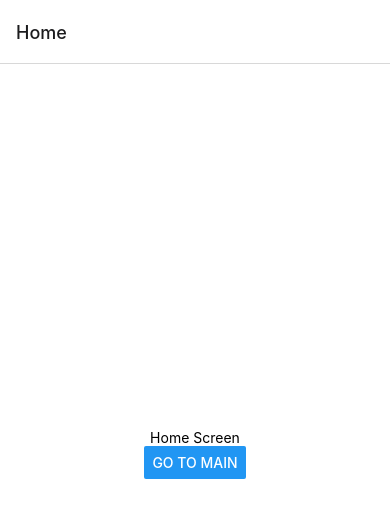
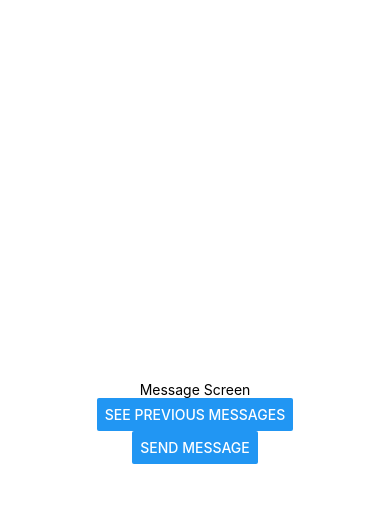
Before and after one commit to sometimes-app/frontend, a React Native app: screen /Message in a window 390 px wide. Shown: the top 518 px of the page. Built offline with nearby package versions, Linux system fonts and the light colour scheme.

Commit message:
add screens

```diff
--- a/App.js
+++ b/App.js
@@ -1,52 +1,29 @@
-import { StatusBar } from 'expo-status-bar';
-import { StyleSheet, Text, View, Button } from 'react-native';
-import { NavigationContainer } from '@react-navigation/native';
-import { createNativeStackNavigator } from '@react-navigation/native-stack';
-
-const HomeScreen = ( {navigation} ) => {
-  return (
-    <View style={styles.container}>
-      <Text>Home Screen</Text>
-      <Button
-        title="Go to Main"
-        onPress={() => navigation.navigate('Main')}
-      />
-      <StatusBar style="auto" />
-    </View>
-  )
-}
-
-const MainScreen = () => {
-  return (
-    <View style={styles.container}>
-      <Text>Main Screen</Text>
-      <Button
-        title="Get Motivated"
-        onPress={() => {}}
-      />
-      <StatusBar style="auto" />
-    </View>
-  )
-}
+import { NavigationContainer } from '@react-navigation/native'
+import { createNativeStackNavigator } from '@react-navigation/native-stack'
+import MainScreen from './MainScreen'
+import LoginScreen from './LoginScreen'
+import CreatePScreen from './CreatePScreen'
+import CreateMScreen from './CreateMScreen'
+import FriendsScreen from './FriendsScreen'
+import MessageScreen from './MessageScreen'
+import ProfileScreen from './ProfileScreen'
 
 const Stack = createNativeStackNavigator();
 
 export default function App() {
   return (
     <NavigationContainer>
-      <Stack.Navigator initialRouteName='Home'>
-        <Stack.Screen name='Home' component={HomeScreen} />
+      <Stack.Navigator initialRouteName='Login' screenOptions={{
+        headerShown: false
+      }}>
+        <Stack.Screen name='Login' component={LoginScreen} />
+        <Stack.Screen name='CreateP' component={CreatePScreen} />
         <Stack.Screen name='Main' component={MainScreen} />
+        <Stack.Screen name='Message' component={MessageScreen} />
+        <Stack.Screen name='Friends' component={FriendsScreen} />
+        <Stack.Screen name='CreateM' component={CreateMScreen} />
+        <Stack.Screen name='Profile' component={ProfileScreen} />
       </Stack.Navigator>
     </NavigationContainer>
   );
 }
-
-const styles = StyleSheet.create({
-  container: {
-    flex: 1,
-    backgroundColor: '#fff',
-    alignItems: 'center',
-    justifyContent: 'center',
-  },
-});
--- /dev/null
+++ b/CreateMScreen.js
@@ -0,0 +1,26 @@
+import { StatusBar } from 'expo-status-bar';
+import { StyleSheet, Text, View, Button } from 'react-native';
+
+const CreateMScreen = () => {
+    return (
+      <View style={styles.container}>
+        <Text>Create Message Screen</Text>
+        <Button
+          title="Get Motivated"
+          onPress={() => {}}
+        />
+        <StatusBar style="auto" />
+      </View>
+    )
+  }
+
+  const styles = StyleSheet.create({
+    container: {
+      flex: 1,
+      backgroundColor: '#fff',
+      alignItems: 'center',
+      justifyContent: 'center',
+    },
+  });
+
+  export default CreateMScreen
--- /dev/null
+++ b/CreatePScreen.js
@@ -0,0 +1,26 @@
+import { StatusBar } from 'expo-status-bar';
+import { StyleSheet, Text, View, Button } from 'react-native';
+
+const CreatePScreen = ( {navigation} ) => {
+    return (
+      <View style={styles.container}>
+        <Text>Create Profile Screen</Text>
+        <Button
+          title="Back"
+          onPress={() => {navigation.navigate('Login')}}
+        />
+        <StatusBar style="auto" />
+      </View>
+    )
+  }
+
+  const styles = StyleSheet.create({
+    container: {
+      flex: 1,
+      backgroundColor: '#fff',
+      alignItems: 'center',
+      justifyContent: 'center',
+    },
+  });
+
+  export default CreatePScreen
--- /dev/null
+++ b/FriendsScreen.js
@@ -0,0 +1,26 @@
+import { StatusBar } from 'expo-status-bar';
+import { StyleSheet, Text, View, Button } from 'react-native';
+
+const FriendsScreen = () => {
+    return (
+      <View style={styles.container}>
+        <Text>Friend Screen</Text>
+        <Button
+          title="Get Motivated"
+          onPress={() => {}}
+        />
+        <StatusBar style="auto" />
+      </View>
+    )
+  }
+
+  const styles = StyleSheet.create({
+    container: {
+      flex: 1,
+      backgroundColor: '#fff',
+      alignItems: 'center',
+      justifyContent: 'center',
+    },
+  });
+
+  export default FriendsScreen
--- /dev/null
+++ b/LoginScreen.js
@@ -0,0 +1,30 @@
+import { StatusBar } from 'expo-status-bar';
+import { StyleSheet, Text, View, Button } from 'react-native';
+
+const LoginScreen = ( {navigation} ) => {
+    return (
+      <View style={styles.container}>
+        <Text>Login Screen</Text>
+        <Button
+          title="Create Profile"
+          onPress={() => {navigation.navigate('CreateP')}}
+        />
+        <Button
+          title="Login"
+          onPress={() => {navigation.navigate('Main')}}
+        />
+        <StatusBar style="auto" />
+      </View>
+    )
+  }
+
+  const styles = StyleSheet.create({
+    container: {
+      flex: 1,
+      backgroundColor: '#fff',
+      alignItems: 'center',
+      justifyContent: 'center',
+    },
+  });
+
+  export default LoginScreen
--- /dev/null
+++ b/MainScreen.js
@@ -0,0 +1,26 @@
+import { StatusBar } from 'expo-status-bar';
+import { StyleSheet, Text, View, Button } from 'react-native';
+
+const MainScreen = ( {navigation} ) => {
+    return (
+      <View style={styles.container}>
+        <Text>Main Screen</Text>
+        <Button
+          title="Get Motivated"
+          onPress={() => {navigation.navigate('Message')}}
+        />
+        <StatusBar style="auto" />
+      </View>
+    )
+  }
+
+  const styles = StyleSheet.create({
+    container: {
+      flex: 1,
+      backgroundColor: '#fff',
+      alignItems: 'center',
+      justifyContent: 'center',
+    },
+  });
+
+  export default MainScreen
--- /dev/null
+++ b/MessageScreen.js
@@ -0,0 +1,30 @@
+import { StatusBar } from 'expo-status-bar';
+import { StyleSheet, Text, View, Button } from 'react-native';
+
+const MessageScreen = ( {navigation} ) => {
+    return (
+      <View style={styles.container}>
+        <Text>Message Screen</Text>
+        <Button
+          title="See Previous Messages"
+          onPress={() => {}}
+        />
+        <Button
+          title="Send Message"
+          onPress={() => {navigation.navigate('Friends')}}
+        />
+        <StatusBar style="auto" />
+      </View>
+    )
+  }
+
+  const styles = StyleSheet.create({
+    container: {
+      flex: 1,
+      backgroundColor: '#fff',
+      alignItems: 'center',
+      justifyContent: 'center',
+    },
+  });
+
+  export default MessageScreen
--- /dev/null
+++ b/ProfileScreen.js
@@ -0,0 +1,26 @@
+import { StatusBar } from 'expo-status-bar';
+import { StyleSheet, Text, View, Button } from 'react-native';
+
+const ProfileScreen = () => {
+    return (
+      <View style={styles.container}>
+        <Text>Profile Screen</Text>
+        <Button
+          title="Get Motivated"
+          onPress={() => {}}
+        />
+        <StatusBar style="auto" />
+      </View>
+    )
+  }
+
+  const styles = StyleSheet.create({
+    container: {
+      flex: 1,
+      backgroundColor: '#fff',
+      alignItems: 'center',
+      justifyContent: 'center',
+    },
+  });
+
+  export default ProfileScreen
```
